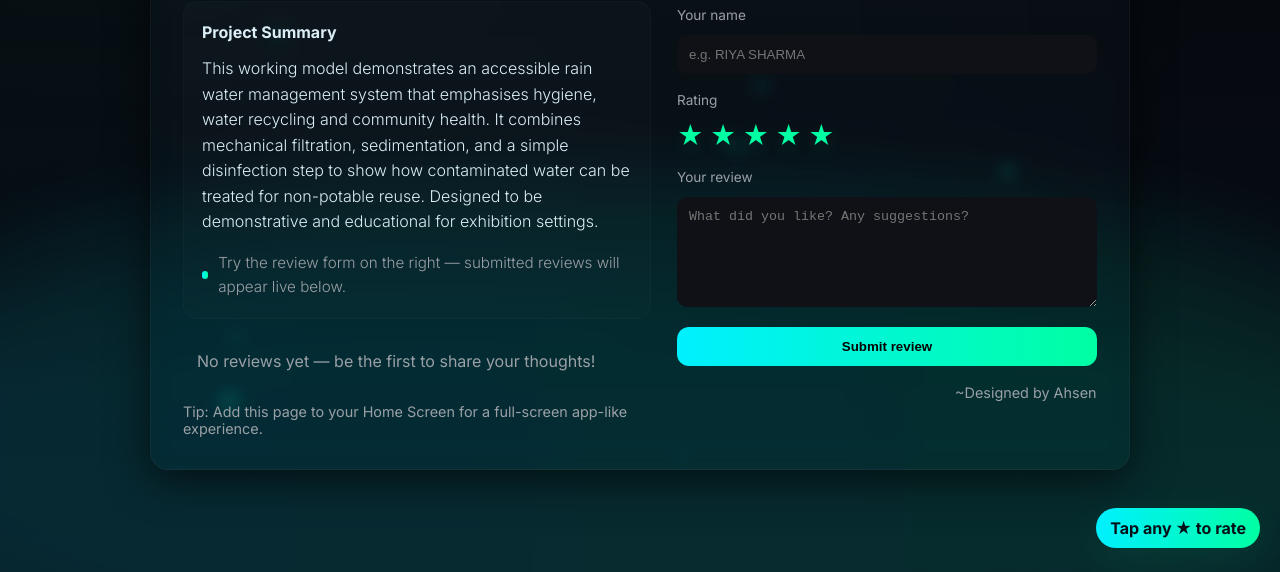
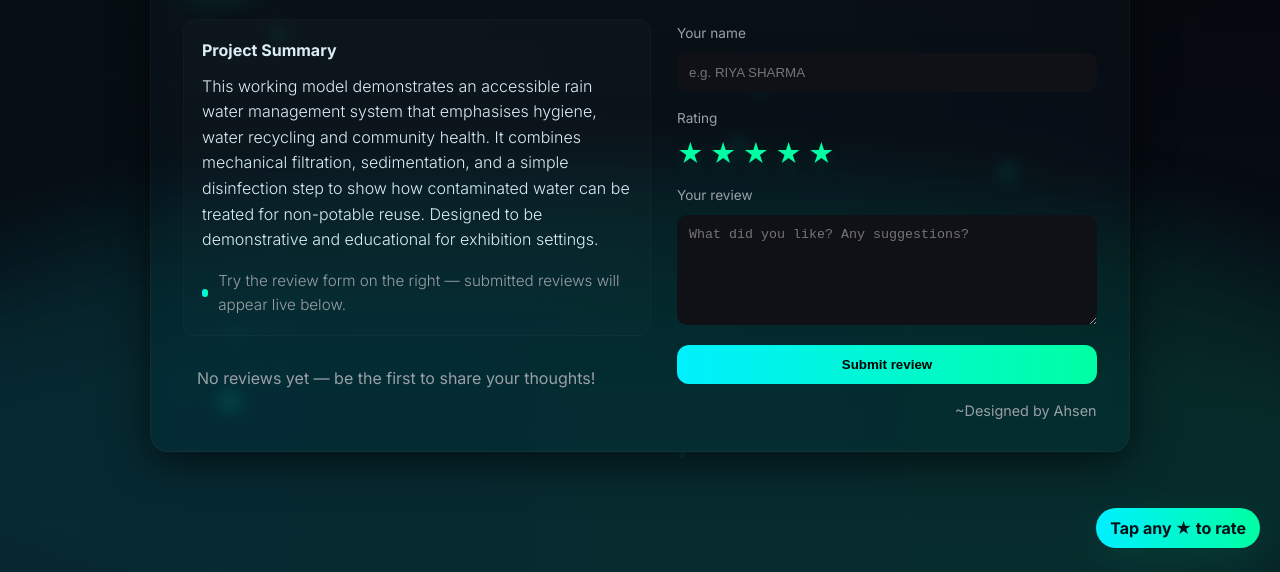
Before and after one commit to AAkhter2008/waste-water, a plain HTML site: page index.html in a window 1280 px wide. Shown: the part 228-800 px from the top of the page. Drawn offline with Linux system fonts and the light colour scheme.

Commit message:
Update index.html

```diff
--- a/index.html
+++ b/index.html
@@ -170,8 +170,6 @@
           </section>
 
           <div id="reviewsContainer" class="reviews" style="margin-top:18px"></div>
-
-          <div class="small">Tip: Add this page to your Home Screen for a full-screen app-like experience.</div>
         </div>
 
         <aside>
```
